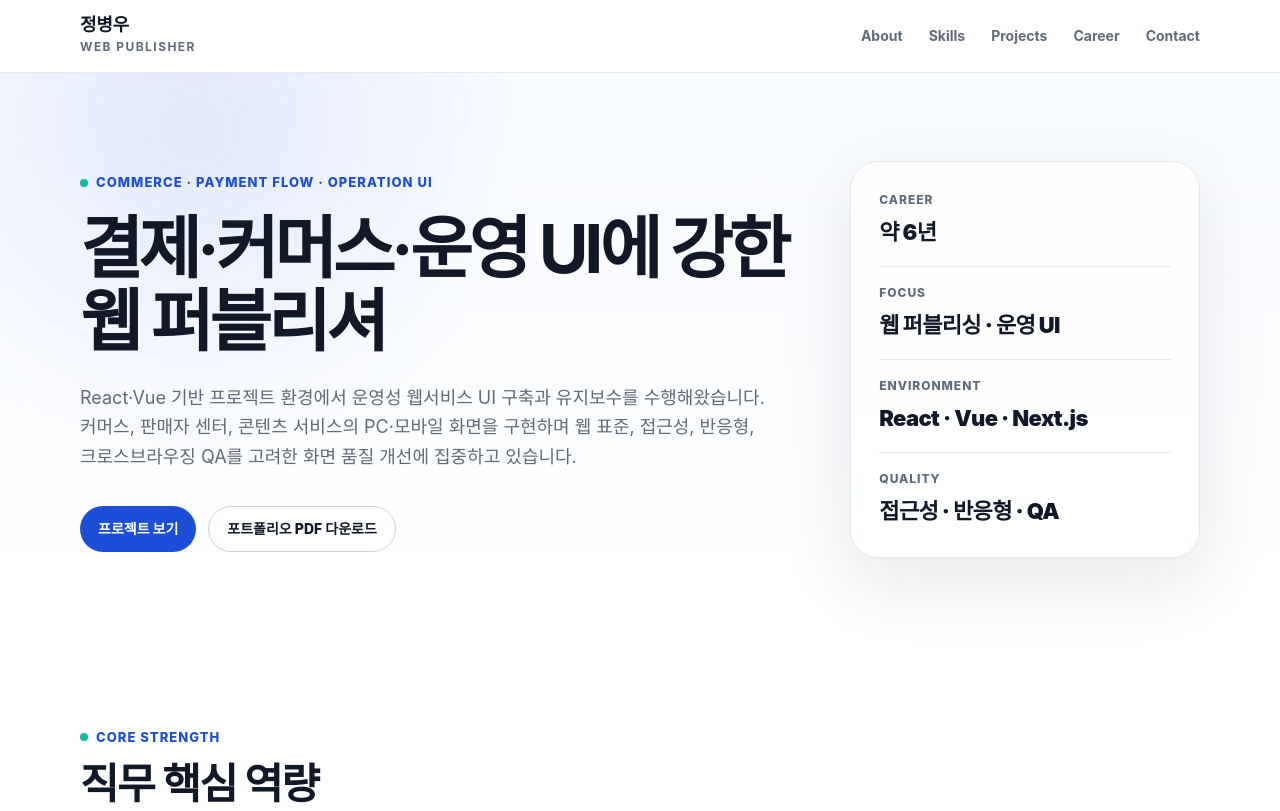
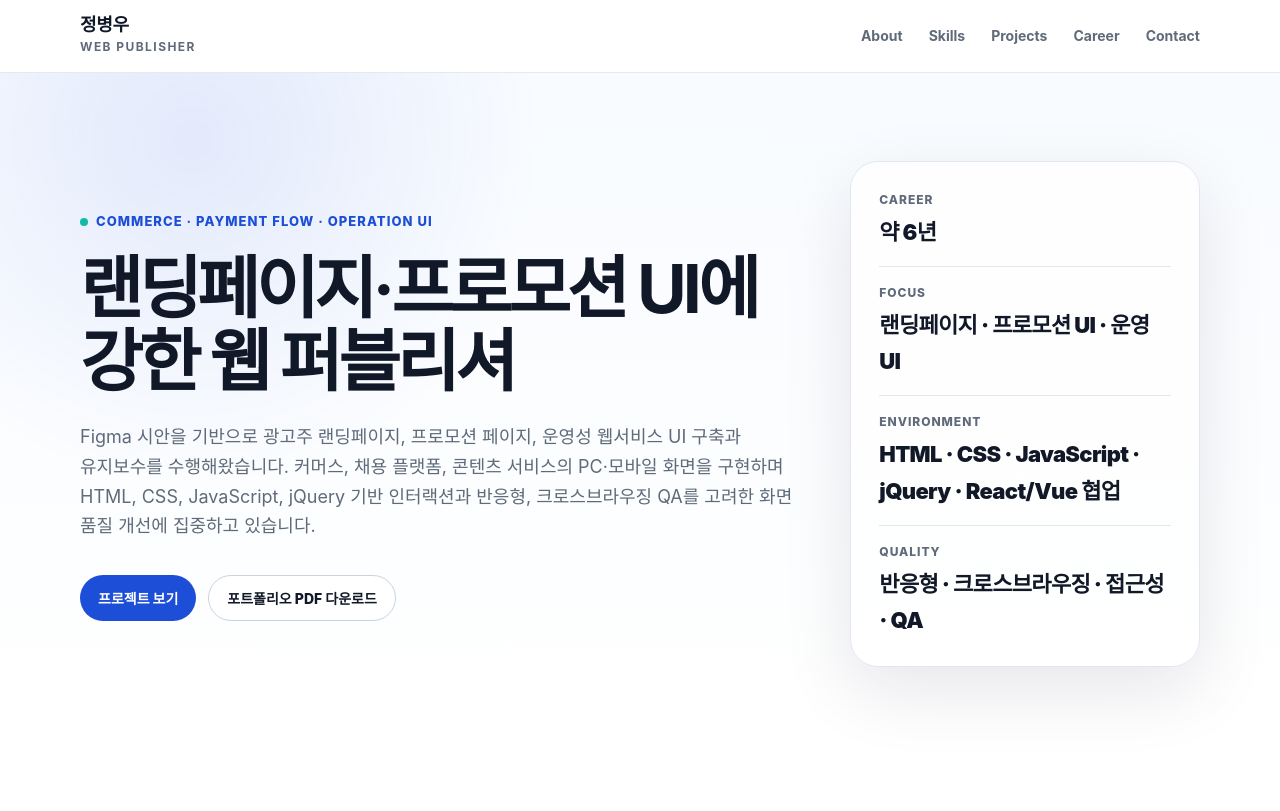
Before and after one commit to bywoch/webpublisher-portfolio, a plain HTML site: page index.html in a window 1280 px wide. Shown: the top 811 px of the page. Drawn offline with Linux system fonts and the light colour scheme.

Commit message:
Update index.html

```diff
--- a/index.html
+++ b/index.html
@@ -39,12 +39,8 @@
       <div class="container hero_grid">
         <div class="hero_copy">
           <p class="eyebrow">Commerce · Payment Flow · Operation UI</p>
-          <h1 id="hero_title">결제·커머스·운영 UI에 강한 웹 퍼블리셔</h1>
-          <p class="hero_desc">
-            React·Vue 기반 프로젝트 환경에서 운영성 웹서비스 UI 구축과 유지보수를 수행해왔습니다.
-            커머스, 판매자 센터, 콘텐츠 서비스의 PC·모바일 화면을 구현하며 웹 표준, 접근성, 반응형,
-            크로스브라우징 QA를 고려한 화면 품질 개선에 집중하고 있습니다.
-          </p>
+          <h1 id="hero_title">랜딩페이지·프로모션 UI에 강한 웹 퍼블리셔</h1>
+          <p class="hero_desc">Figma 시안을 기반으로 광고주 랜딩페이지, 프로모션 페이지, 운영성 웹서비스 UI 구축과 유지보수를 수행해왔습니다. 커머스, 채용 플랫폼, 콘텐츠 서비스의 PC·모바일 화면을 구현하며 HTML, CSS, JavaScript, jQuery 기반 인터랙션과 반응형, 크로스브라우징 QA를 고려한 화면 품질 개선에 집중하고 있습니다.</p>
           <div class="hero_actions" role="group" aria-label="주요 링크">
             <a class="btn primary" href="#projects">프로젝트 보기</a>
             <a class="btn secondary" href="assets/정병우_포트폴리오_아인스미디어_웹퍼블리셔_경력채용.pdf" download>포트폴리오 PDF 다운로드</a>
@@ -58,15 +54,15 @@
             </div>
             <div>
               <dt>Focus</dt>
-              <dd>웹 퍼블리싱 · 운영 UI</dd>
+              <dd>랜딩페이지 · 프로모션 UI · 운영 UI</dd>
             </div>
             <div>
               <dt>Environment</dt>
-              <dd>React · Vue · Next.js</dd>
+              <dd>HTML · CSS · JavaScript · jQuery · React/Vue 협업</dd>
             </div>
             <div>
               <dt>Quality</dt>
-              <dd>접근성 · 반응형 · QA</dd>
+              <dd>반응형 · 크로스브라우징 · 접근성 · QA</dd>
             </div>
           </dl>
         </aside>
```
